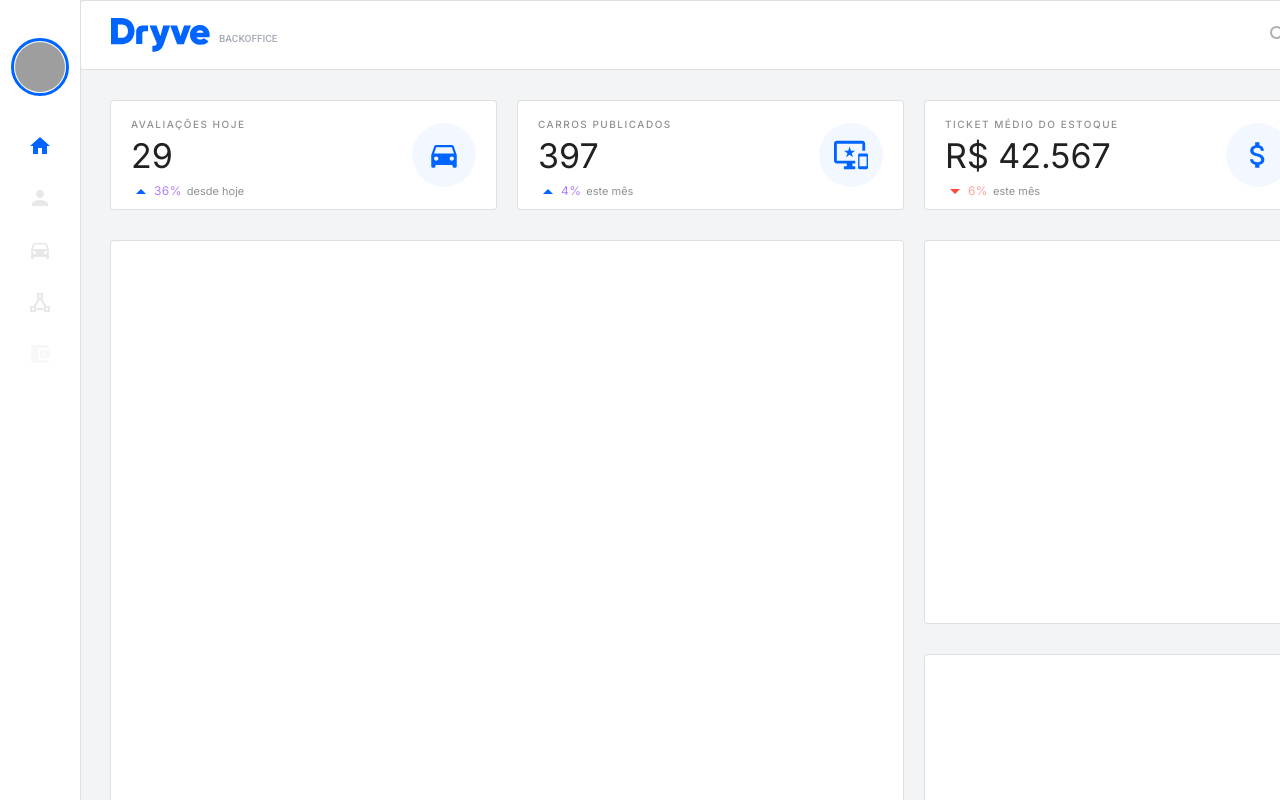
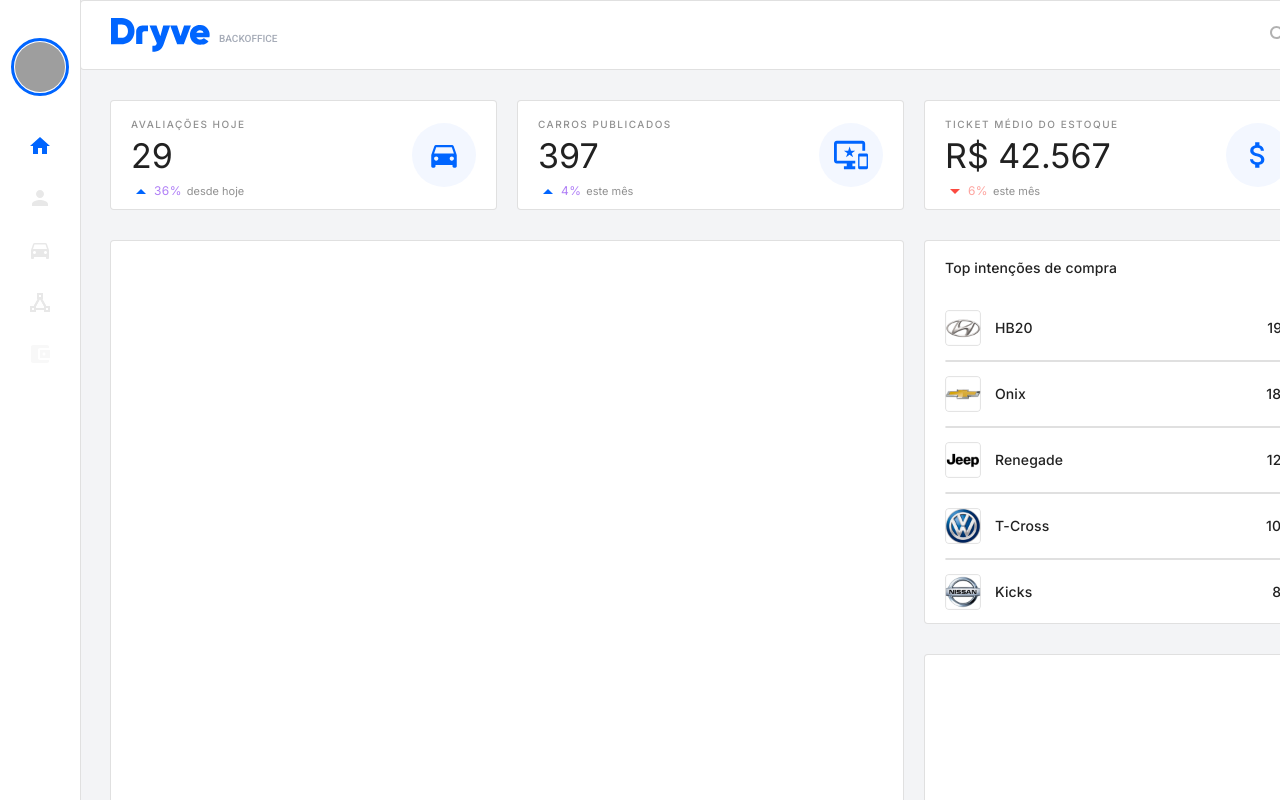
Before and after one commit to glauberbrack/dryve, a React (Create React App) app: page / in a window 1280 px wide. Shown: the top 800 px of the page. Built offline with nearby package versions, Linux system fonts and the light colour scheme; grey boxes are pictures that could not be loaded.

Commit message:
top intentions section

```diff
--- /dev/null
+++ b/src/pages/Dashboard/DashboardTopIntentions/index.tsx
@@ -0,0 +1,73 @@
+import React from 'react';
+
+import {
+  Title,
+  BuyOptionContainer,
+  BuyOptionRow,
+  BuyOptionBrand,
+  BrandLogo,
+  BrandName,
+  BrandNumber,
+  Separator,
+} from './styles';
+
+import hyundaiLogo from '../../../assets/brands/hyundai.png';
+import chevroletLogo from '../../../assets/brands/chevrolet.png';
+import jeepLogo from '../../../assets/brands/jeep.png';
+import nissanLogo from '../../../assets/brands/nissan.png';
+import volkswagenLogo from '../../../assets/brands/volkswagen.png';
+
+const DashboardTopIntentions: React.FC = () => {
+  return (
+    <>
+      <Title>Top intenções de compra</Title>
+      <BuyOptionContainer>
+        <BuyOptionRow>
+          <BuyOptionBrand>
+            <BrandLogo src={hyundaiLogo} />
+            <BrandName>HB20</BrandName>
+          </BuyOptionBrand>
+          <BrandNumber>197</BrandNumber>
+        </BuyOptionRow>
+        <Separator />
+
+        <BuyOptionRow>
+          <BuyOptionBrand>
+            <BrandLogo src={chevroletLogo} />
+            <BrandName>Onix</BrandName>
+          </BuyOptionBrand>
+          <BrandNumber>183</BrandNumber>
+        </BuyOptionRow>
+        <Separator />
+
+        <BuyOptionRow>
+          <BuyOptionBrand>
+            <BrandLogo src={jeepLogo} />
+            <BrandName>Renegade</BrandName>
+          </BuyOptionBrand>
+          <BrandNumber>125</BrandNumber>
+        </BuyOptionRow>
+        <Separator />
+
+        <BuyOptionRow>
+          <BuyOptionBrand>
+            <BrandLogo src={volkswagenLogo} />
+            <BrandName>T-Cross</BrandName>
+          </BuyOptionBrand>
+          <BrandNumber>109</BrandNumber>
+        </BuyOptionRow>
+        <Separator />
+
+        <BuyOptionRow>
+          <BuyOptionBrand>
+            <BrandLogo src={nissanLogo} />
+            <BrandName>Kicks</BrandName>
+          </BuyOptionBrand>
+          <BrandNumber>86</BrandNumber>
+        </BuyOptionRow>
+      </BuyOptionContainer>
+    </>
+  );
+};
+
+export default DashboardTopIntentions;
--- /dev/null
+++ b/src/pages/Dashboard/DashboardTopIntentions/styles.ts
@@ -0,0 +1,74 @@
+import styled from 'styled-components';
+
+export const Title = styled.h1`
+  font-family: Inter;
+  width: 172px;
+  height: 24px;
+  font-size: 14px;
+  font-weight: 500;
+  font-stretch: normal;
+  font-style: normal;
+  line-height: 1.71;
+  letter-spacing: 0.1px;
+  color: rgba(0, 0, 0, 0.87);
+`;
+
+export const BuyOptionContainer = styled.div`
+  display: flex;
+  flex-direction: column;
+  margin-top: 16px;
+`;
+
+export const BuyOptionRow = styled.div`
+  display: flex;
+  flex-direction: row;
+  align-items: center;
+  justify-content: space-between;
+  margin: 14px 0;
+`;
+
+export const BuyOptionBrand = styled.div`
+  display: flex;
+  align-items: center;
+  justify-content: center;
+`;
+
+export const BrandLogo = styled.img`
+  width: 36px;
+  height: 36px;
+  object-fit: contain;
+  border-radius: 4px;
+  border: #e0e0e0;
+`;
+
+export const BrandName = styled.span`
+  width: 100%;
+  margin-left: 14px;
+  font-family: 'Inter';
+  font-size: 14px;
+  font-weight: 500;
+  font-stretch: normal;
+  font-style: normal;
+  line-height: 1.71;
+  letter-spacing: 0.1px;
+  color: rgba(0, 0, 0, 0.87);
+`;
+
+export const BrandNumber = styled.span`
+  height: 24px;
+  font-family: 'Inter';
+  font-size: 14px;
+  font-weight: 500;
+  font-stretch: normal;
+  font-style: normal;
+  line-height: 1.71;
+  letter-spacing: 0.1px;
+  text-align: center;
+  color: rgba(0, 0, 0, 0.87);
+`;
+
+export const Separator = styled.span`
+  border-radius: 4px;
+  width: 100%;
+  border: solid 0.5px #e0e0e0;
+`;
--- a/src/pages/Dashboard/index.tsx
+++ b/src/pages/Dashboard/index.tsx
@@ -11,6 +11,7 @@
 } from './styles';
 
 import DashboardCard from './DashboardCard';
+import DashboardTopIntentions from './DashboardTopIntentions';
 
 import imgCar from '../../assets/icons/car-selected.svg';
 import imgDevice from '../../assets/icons/device.svg';
@@ -51,7 +52,9 @@
       <Content>
         <LeftContent />
         <RightContent>
-          <RightTopContent />
+          <RightTopContent>
+            <DashboardTopIntentions />
+          </RightTopContent>
           <RightBottomContent />
         </RightContent>
       </Content>
```
